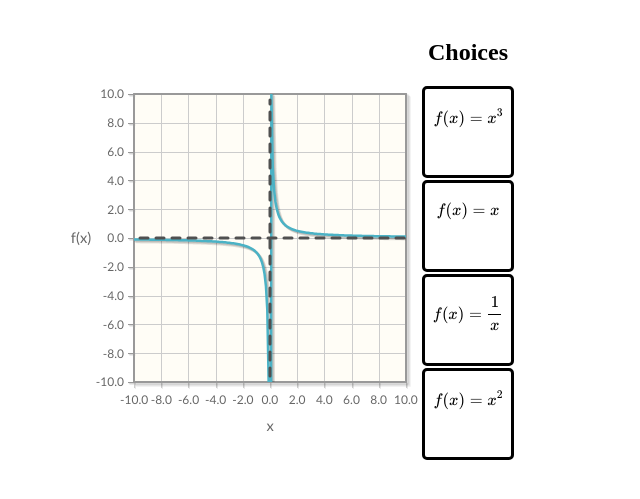
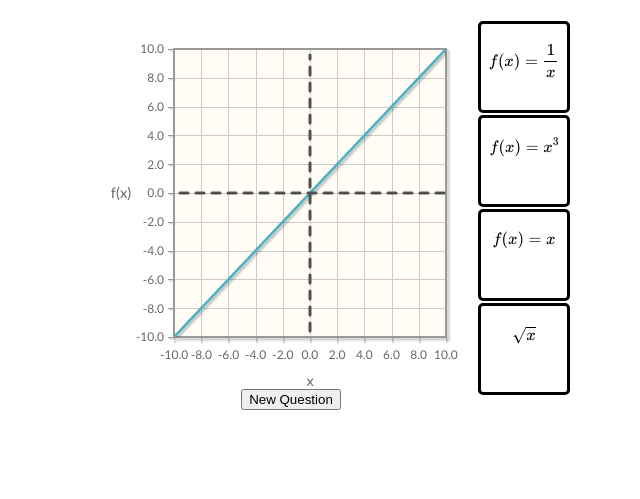
Before and after one commit to cjhanrahan/Guess-the-Function, a plain HTML site: page index.html in a window 1280 px wide. Shown: the part 61-560 px from the top of the page, without its empty margins (349-989 px from the left). Drawn offline with nearby package versions, Linux system fonts and the light colour scheme; some packages are replaced by stand-ins of ours.

Commit message:
new question functionality added

```diff
--- a/chart.js
+++ b/chart.js
@@ -20,6 +20,16 @@ $(document).ready(function() {
 	MathJax.Hub.Queue(ui.showLatex);
 });
 
+var MainInterface = {
+		newQuestion: function() {
+			QuizLogic.newQuestion();
+			UserInterface.drawChart();
+			UserInterface.writeChoices();
+			UserInterface.writeAnswer();
+			UserInterface.refreshLatex();
+		}
+}
+
 var QuizState = {
 		//either 'q' for question or 'a' for answer
 		phase: 'q',
@@ -41,9 +51,19 @@ var QuizLogic = {
 			this.pickAnswer();
 		},
 
+		//pick four random functions
 		getChoices: function(){
+
 			//shuffle names in MathFunctions, use first 4
-			funcNames = Object.keys(MathFunctions);
+			var funcNames = Object.keys(MathFunctions);
+
+			//if this isn't the first question
+			var prevAnswer = QuizState.getAnswer();
+			if(prevAnswer != null) {
+				var index = funcNames.indexOf(prevAnswer);
+				funcNames.splice(index,1);
+
+			}
 			randFuncs =  Utils.shuffleArray(funcNames, 4);
 
 			//build an array of the corresponding values in MathFunctions
@@ -54,6 +74,7 @@ var QuizLogic = {
 			QuizState.choices = funcValues;
 		},
 
+		//pick one of the choices
 		pickAnswer: function() {
 			QuizState.ansIndex = Utils.randNum(QuizState.choices.length);
 		}
@@ -83,9 +104,13 @@ var MathFunctions = {
 		fn: function(x) {return 1/x;},
 		str: '1/x',
 		latex: 'f(x)=\\frac{1}{x}'
+	},
+
+	sqrt: {
+		fn: function(x) {return Math.sqrt(x);},
+		str: 'sqrt(x)',
+		latex: '\\sqrt{x}'
 	}
-
-
 }
 
 var Utils = {
@@ -196,34 +221,27 @@ var UserInterface = {
 	drawChart: function() {
 		//get the function that will be the right answer
 		var  qs = QuizState;
-		funcToDraw = qs.choices[qs.ansIndex];
-		console.log(funcToDraw.str);
+		var funcToDraw = qs.choices[qs.ansIndex];
 		this.plot(funcToDraw, -10, 10, 0.1);
 	},
 
 	writeChoices: function() {
-		for(var i=0; i<QuizState.choices.length; i++) {
-
-			//mark the right answer with an id of #right
-			var rightId = "";
-			if(i == QuizState.ansIndex)
-				rightId = " id=right";
-
-			//write latex in span in choices div
-			$('#choices').append(
-					"<div class=choice" + rightId + ">" +
-					"$$"+ QuizState.choices[i].latex + "$$"
-					+ "</span>"
-			);
-		}
+		$('.choice').text(function(index, text){
+			return "$$" + QuizState.choices[index].latex + "$$";
+		});
 	},
 
 	writeAnswer: function(){
-		$('#answer').append("$$" + QuizState.getAnswer().latex + "$$");
+		$('#answer').text("$$" + QuizState.getAnswer().latex + "$$");
 	},
 
 	showLatex: function() {
 		$('.latex').fadeIn(500);
+	},
+
+	refreshLatex: function() {
+		MathJax.Hub.Queue(["Typeset",MathJax.Hub]);
+		console.log('ahh refreshing');
 	}
 
 
--- a/index.html
+++ b/index.html
@@ -18,12 +18,18 @@
 			<div id="question">
 				<div id="chart"></div>
 				<div id="choices" class="latex">
-					<h2>Choices</h2>
+					<span class="choice">me</span>
+					<span class="choice"></span>
+					<span class="choice"></span>
+					<span class="choice"></span>
 				</div>
 			</div>
 			<div id="answer" class="latex">
 				<h2>Answer</h2>
 			</div>
+			<div id="debugButtons">
+				<button type="button" onclick="MainInterface.newQuestion()">New Question</button>
+			</div>
 		</center>
 	</body>
 </html>
--- a/style.css
+++ b/style.css
@@ -7,10 +7,7 @@ body {
 	width:	350px;
 /*	border: 2px black solid; */
 	display: inline-block;
-/*	margin-top: 60px;*/
-	position: relative;
-	/*top: %50*/
-	margin-top: 65px;
+	margin: 20px 20px 0px 0px;
 }
 
 .latex {
@@ -29,9 +26,9 @@ body {
 
 #choices {
 	display: inline-block;
-	vertical-align: top;
+	position: absolute;
 }
 
 #question {
-	position: relative;
+
 }
```
